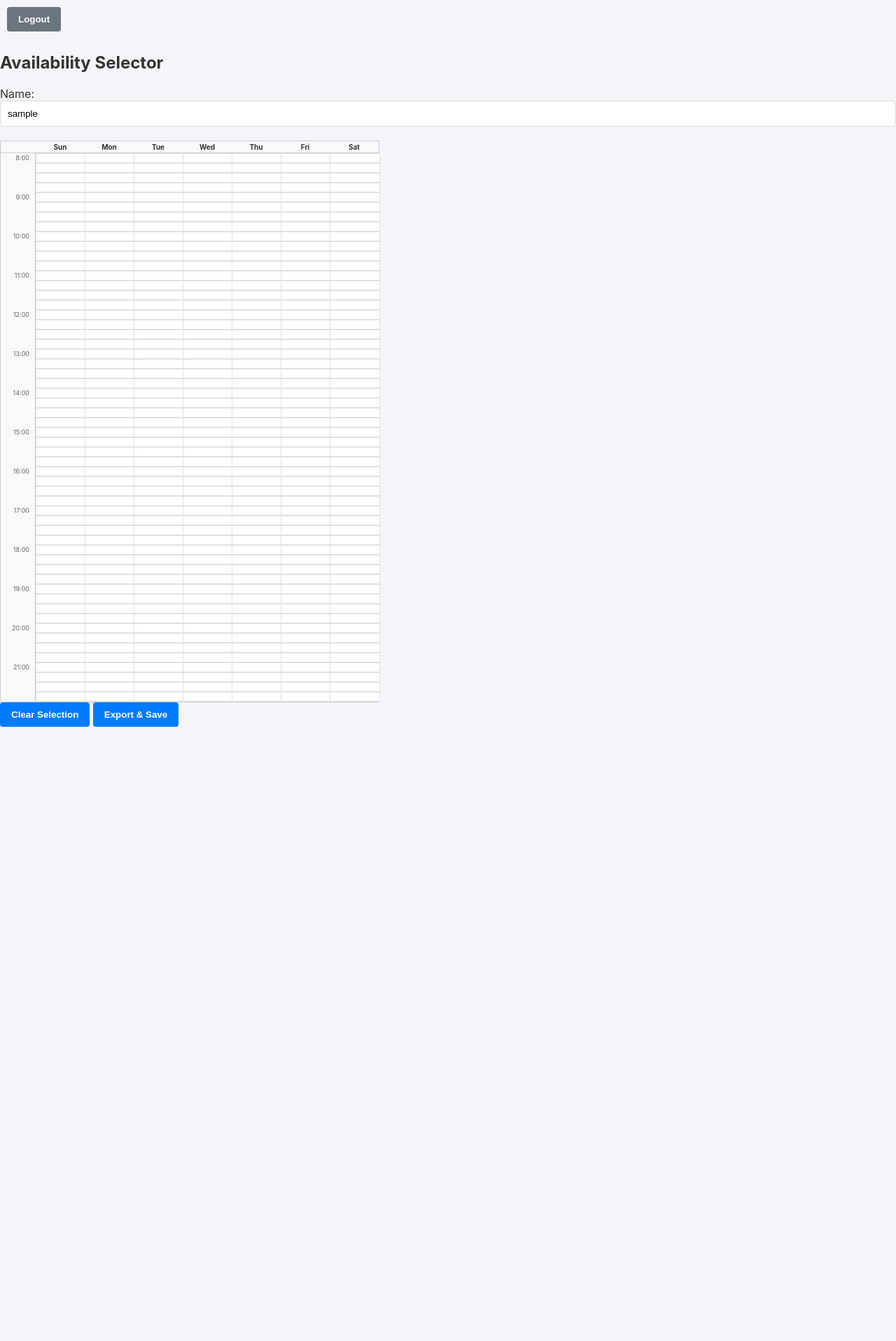
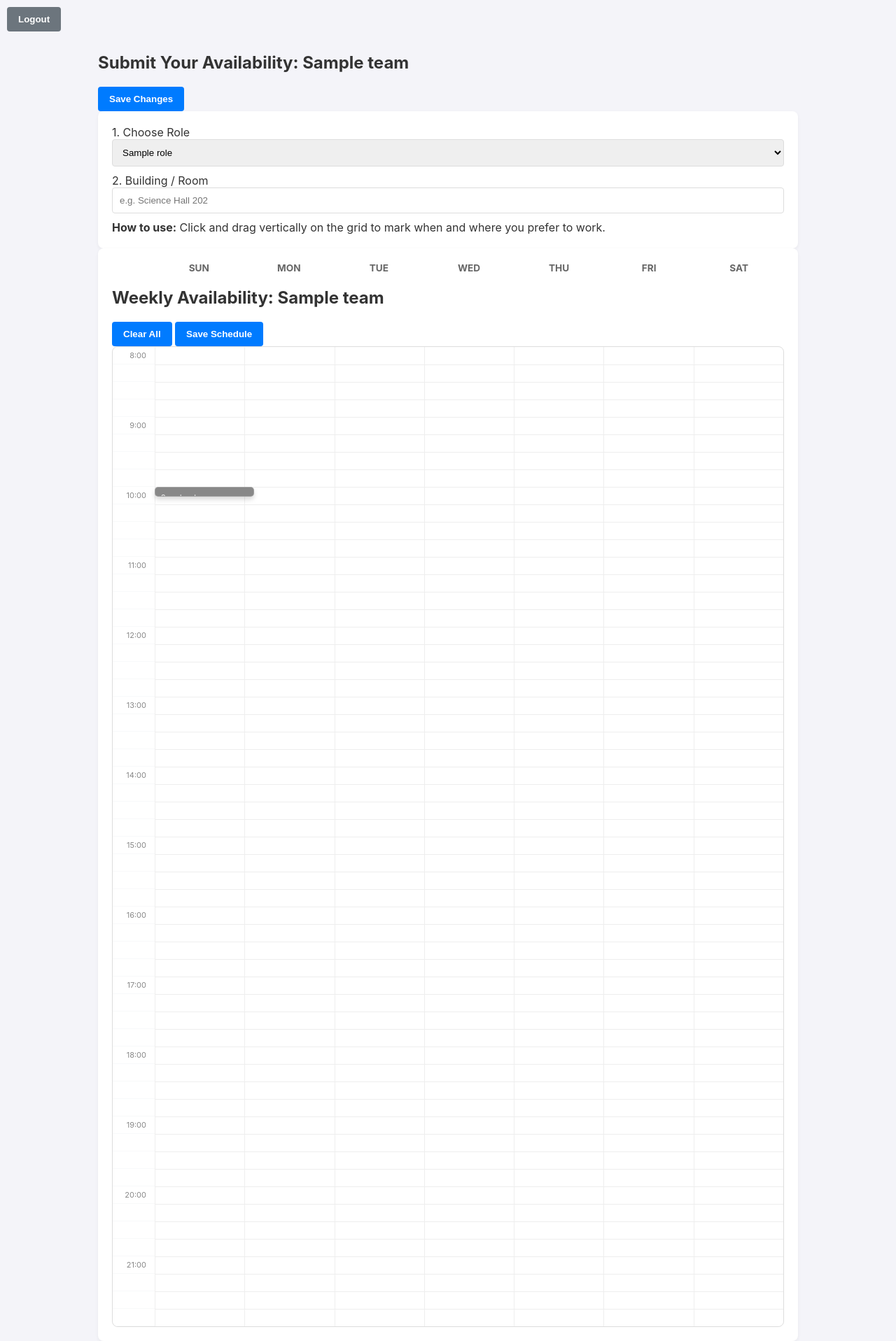
Before and after one commit to nao1000/Capstone-Project, a Django app: page /team/00000000-0000-0000-0000-000000000001/availability/ in a window 1280 px wide. Shown: the whole page at 70% size. Before the commit the page ends 1039 px from the top, so only its background shows below. Run offline with Django 5.2, Linux system fonts and the light colour scheme; a user stored in the database is signed in; tables that the repository leaves empty hold one stand-in row (values such as "Sample post").

Commit message:
worked on availability back/front end

```diff
--- /dev/null
+++ b/scheduler/scheduler/core/static/css/availability.css
@@ -0,0 +1,127 @@
+/* availability.css */
+
+/* 1. MAIN GRID WRAPPER */
+.grid-wrapper {
+    position: relative;
+    background-color: white;
+    border: 1px solid var(--border-color);
+    border-radius: 8px;
+    overflow: hidden; /* Keeps the blocks inside the rounded corners */
+    user-select: none; /* Prevents text highlighting while dragging */
+}
+
+/* 2. BACKGROUND GRID (The Lines) */
+.grid-bg-container {
+    display: grid;
+    /* 60px for time column, then 7 equal columns for days */
+    grid-template-columns: 60px repeat(7, 1fr);
+    /* Each 15-min slot is exactly 25px tall */
+    grid-auto-rows: 25px;
+}
+
+.time-slot-label {
+    grid-column: 1;
+    text-align: right;
+    padding-right: 12px;
+    font-size: 11px;
+    color: #888;
+    border-bottom: 1px solid #f8f9fa;
+    display: flex;
+    align-items: center;
+    justify-content: flex-end;
+}
+
+.grid-cell-bg {
+    border-left: 1px solid #eee;
+    border-bottom: 1px solid #eee;
+    height: 25px;
+    transition: background 0.1s;
+}
+
+.grid-cell-bg:hover {
+    background-color: #fcfcfc;
+}
+
+/* 3. INTERACTION LAYERS */
+
+/* This layer sits on top but lets clicks pass through to the background */
+#blocks-layer {
+    position: absolute;
+    top: 0;
+    left: 60px; /* Must match the 60px time column width */
+    right: 0;
+    bottom: 0;
+    pointer-events: none;
+}
+
+/* The visual blocks created by users */
+.pref-block {
+    position: absolute;
+    pointer-events: auto; /* Re-enable clicks so we can delete them */
+    border-radius: 5px;
+    padding: 6px;
+    font-size: 11px;
+    color: white;
+    box-shadow: 0 4px 6px rgba(0,0,0,0.15);
+    cursor: pointer;
+    overflow: hidden;
+    display: flex;
+    flex-direction: column;
+    z-index: 10;
+    border: 1px solid rgba(255,255,255,0.2);
+}
+
+.pref-block:hover {
+    filter: brightness(1.1);
+    z-index: 20;
+}
+
+.pref-block .delete-btn {
+    position: absolute;
+    top: 2px;
+    right: 5px;
+    background: none;
+    border: none;
+    color: white;
+    font-weight: bold;
+    font-size: 16px;
+    line-height: 1;
+    cursor: pointer;
+    opacity: 0.7;
+}
+
+.pref-block .delete-btn:hover {
+    opacity: 1;
+}
+
+/* 4. THE GHOST BOX (While Dragging) */
+.drawing-overlay {
+    position: absolute;
+    background: rgba(0, 123, 255, 0.2);
+    border: 2px dashed var(--primary-color);
+    pointer-events: none;
+    z-index: 1000;
+}
+
+/* 5. TOOLBAR STYLING */
+.pref-toolbar {
+    background: #ffffff;
+    padding: 15px;
+    border-radius: 8px;
+    border: 1px solid var(--border-color);
+    display: flex;
+    gap: 20px;
+    align-items: flex-end;
+}
+
+.toolbar-group {
+    display: flex;
+    flex-direction: column;
+    gap: 5px;
+}
+
+.toolbar-group label {
+    font-size: 12px;
+    font-weight: bold;
+    color: #666;
+}
--- a/scheduler/scheduler/core/static/js/availability.js
+++ b/scheduler/scheduler/core/static/js/availability.js
@@ -1,118 +1,211 @@
-function initAvailabilityGrid(teamId) {
-    const days = ['Sun', 'Mon', 'Tue', 'Wed', 'Thu', 'Fri', 'Sat'];
-    const dayKeys = ['sun', 'mon', 'tues', 'wed', 'thur', 'fri', 'sat'];
-    const startHour = 8;
-    const endHour = 22;
-    const stepMinutes = 15;
+// availability-logic.js
 
-    const gridEl = document.getElementById('grid');
-    const cells = [];
+let isDrawing = false;
+let startY = 0;
+let startDayIndex = 0;
+const DAYS = ['sun', 'mon', 'tues', 'wed', 'thur', 'fri', 'sat'];
 
-    // --- 1. Build the Grid ---
-    function div(className, text) {
-        const el = document.createElement('div');
-        el.className = className;
-        el.textContent = text;
-        return el;
-    }
+document.addEventListener('DOMContentLoaded', () => {
+    initBackgroundGrid();
+    setupDrawingListeners();
+    loadExistingData(); // NEW: Loads the baked JSON data
+});
 
-    gridEl.innerHTML = ''; // Clear any existing content
-    gridEl.appendChild(div('header', '')); // Top-left empty corner
-    days.forEach(d => gridEl.appendChild(div('header', d)));
-
-    for (let t = startHour * 60; t < endHour * 60; t += stepMinutes) {
-        const label = t % 60 === 0 ? `${Math.floor(t / 60)}:00` : '';
-        gridEl.appendChild(div('time', label));
-
-        for (let day = 0; day < 7; day++) {
-            const cell = div('cell', '');
-            cell.dataset.day = String(day);
-            cell.dataset.minutes = t;
-            gridEl.appendChild(cell);
-            cells.push(cell);
+function initBackgroundGrid() {
+    const bg = document.getElementById('gridBackground');
+    if (!bg) return;
+    bg.innerHTML = '';
+    for (let hour = window.START_HOUR; hour < window.END_HOUR; hour++) {
+        for (let quarter = 0; quarter < 60; quarter += 15) {
+            const label = document.createElement('div');
+            label.className = 'time-slot-label';
+            label.textContent = quarter === 0 ? `${hour}:00` : '';
+            bg.appendChild(label);
+            for (let d = 0; d < 7; d++) {
+                const cell = document.createElement('div');
+                cell.className = 'grid-cell-bg';
+                cell.dataset.day = d;
+                bg.appendChild(cell);
+            }
         }
     }
+}
 
-    // --- 2. Drag & Selection Logic ---
-    let isMouseDown = false;
-    let dragMode = null;
+function loadExistingData() {
+    if (!window.SAVED_AVAILABILITY) return;
 
-    gridEl.addEventListener('mousedown', e => {
-        const cell = e.target.closest('.cell');
+    const dayMap = { 'sun': 0, 'mon': 1, 'tues': 2, 'wed': 3, 'thur': 4, 'fri': 5, 'sat': 6 };
+
+    window.SAVED_AVAILABILITY.forEach(avail => {
+        const dayIdx = dayMap[avail.day];
+
+        // Calculate Y position
+        const [sH, sM] = avail.start.split(':').map(Number);
+        const [eH, eM] = avail.end.split(':').map(Number);
+
+        const topPx = ((sH - window.START_HOUR) * 60 + sM) / 15 * 25;
+        const bottomPx = ((eH - window.START_HOUR) * 60 + eM) / 15 * 25;
+
+        renderBlockOnGrid({
+            dayIndex: dayIdx,
+            top: topPx,
+            height: bottomPx - topPx,
+            roleIds: avail.roleIds,
+            roleNames: avail.roleNames,
+            building: avail.building,
+            color: avail.color
+        });
+    });
+}
+
+function setupDrawingListeners() {
+    const wrapper = document.getElementById('gridWrapper');
+    const overlay = document.getElementById('drawingOverlay');
+
+    wrapper.onmousedown = (e) => {
+        const cell = e.target.closest('.grid-cell-bg');
         if (!cell) return;
-        isMouseDown = true;
-        dragMode = cell.classList.contains('selected') ? 'deselect' : 'select';
-        cell.classList.toggle('selected', dragMode === 'select');
-        e.preventDefault();
+        isDrawing = true;
+        const rect = wrapper.getBoundingClientRect();
+        startDayIndex = parseInt(cell.dataset.day);
+        startY = e.clientY - rect.top;
+        overlay.classList.remove('d-none');
+    };
+
+    window.onmousemove = (e) => {
+        if (!isDrawing) return;
+        const rect = wrapper.getBoundingClientRect();
+        const currentY = e.clientY - rect.top;
+        const top = Math.min(startY, currentY);
+        const height = Math.abs(currentY - startY);
+        const colWidth = (wrapper.offsetWidth - 60) / 7;
+
+        overlay.style.top = top + 'px';
+        overlay.style.height = height + 'px';
+        overlay.style.left = (60 + (startDayIndex * colWidth)) + 'px';
+        overlay.style.width = colWidth + 'px';
+    };
+
+    window.onmouseup = (e) => {
+        if (!isDrawing) return;
+        isDrawing = false;
+        document.getElementById('drawingOverlay').classList.add('d-none');
+        const rect = wrapper.getBoundingClientRect();
+        finalizeDrawing(startY, e.clientY - rect.top);
+    };
+}
+
+function finalizeDrawing(y1, y2) {
+    const top = Math.floor(Math.min(y1, y2) / 25) * 25;
+    const bottom = Math.ceil(Math.max(y1, y2) / 25) * 25;
+    if (bottom - top < 25) return;
+
+    const checked = document.querySelectorAll('.role-checkbox:checked');
+    const roleIds = Array.from(checked).map(cb => cb.value);
+    const roleNames = Array.from(checked).map(cb => cb.dataset.name).join(', ');
+
+    if (roleIds.length === 0) return alert("Select at least one role!");
+
+    renderBlockOnGrid({
+        dayIndex: startDayIndex,
+        top: top,
+        height: bottom - top,
+        roleIds: roleIds,
+        roleNames: roleNames,
+        building: document.getElementById('prefBuilding').value || "Any",
+        color: checked[0].dataset.color
+    });
+}
+
+function renderBlockOnGrid(data) {
+    const layer = document.getElementById('blocks-layer');
+    const block = document.createElement('div');
+    block.className = 'pref-block';
+
+    block.dataset.roleIds = JSON.stringify(data.roleIds);
+    block.dataset.building = data.building;
+
+    block.style.top = data.top + 'px';
+    block.style.height = data.height + 'px';
+    block.style.left = (data.dayIndex * (100/7)) + '%';
+    block.style.width = (100/7) + '%';
+    block.style.backgroundColor = data.color;
+
+    block.innerHTML = `
+        <button class="delete-btn" onclick="this.parentElement.remove()">×</button>
+        <div style="padding: 2px;">
+            <div class="fw-bold" style="font-size: 10px;">${data.roleNames}</div>
+            <div style="font-size: 9px;">${data.building}</div>
+        </div>
+    `;
+    layer.appendChild(block);
+}
+
+// ... saveAllPreferences() and getCookie() functions go here ...
+
+/**
+ * Collects all blocks and POSTs them to Django
+ */
+async function saveAllPreferences() {
+    const blocks = document.querySelectorAll('.pref-block');
+    const preferences = [];
+
+    blocks.forEach(block => {
+        // 1. Calculate Start/End Time based on pixels
+        const topPx = parseInt(block.style.top);
+        const heightPx = parseInt(block.style.height);
+
+        // Convert pixels back to total minutes from midnight
+        const startTotalMinutes = (topPx / 25) * 15 + (window.START_HOUR * 60);
+        const endTotalMinutes = startTotalMinutes + (heightPx / 25) * 15;
+
+        const formatTime = (mins) => {
+            const h = Math.floor(mins / 60).toString().padStart(2, '0');
+            const m = (mins % 60).toString().padStart(2, '0');
+            return `${h}:${m}`;
+        };
+
+        // 2. Determine Day based on left percentage
+        const dayIndex = Math.round(parseFloat(block.style.left) / (100 / 7));
+
+        preferences.push({
+            day: DAYS[dayIndex],
+            start_time: formatTime(startTotalMinutes),
+            end_time: formatTime(endTotalMinutes),
+            role_ids: JSON.parse(block.dataset.roleIds), // Multiple roles!
+            building: block.dataset.building
+        });
     });
 
-    gridEl.addEventListener('mouseover', e => {
-        if (!isMouseDown) return;
-        const cell = e.target.closest('.cell');
-        if (cell) cell.classList.toggle('selected', dragMode === 'select');
+    // 3. Send to Django
+    const response = await fetch(`/api/team/${window.TEAM_ID}/save-availability/`, {
+        method: 'POST',
+        headers: {
+            'Content-Type': 'application/json',
+            'X-CSRFToken': getCookie('csrftoken') // Ensure this helper exists
+        },
+        body: JSON.stringify({ preferences: preferences })
     });
 
-    window.addEventListener('mouseup', () => isMouseDown = false);
-    // --- 3. Export & Save Logic ---
-    const exportButton = document.getElementById('exportBtn');
-    console.log("hello1")
-    if (exportButton) {
-        console.log("hello2")
-        exportButton.onclick = function() {
-        console.log("Exporting data for team:", teamId);
-        const unavailable = {};
-        dayKeys.forEach(key => unavailable[key] = []);
+    if (response.ok) {
+        alert("Availability saved successfully!");
+    } else {
+        alert("Failed to save. Check console for errors.");
+    }
+}
 
-        // Group selected cell minutes by day
-        const dayMap = {};
-        cells.forEach(cell => {
-            if (cell.classList.contains('selected')) {
-                const dIdx = cell.dataset.day;
-                const dayName = dayKeys[parseInt(dIdx)];
-                if (!dayMap[dayName]) dayMap[dayName] = [];
-                dayMap[dayName].push(parseInt(cell.dataset.minutes));
-            }
-        });
-
-        // Convert individual 15-min blocks into [start, end] ranges
-        for (const day in dayMap) {
-            const times = dayMap[day].sort((a, b) => a - b);
-            if (times.length === 0) continue;
-
-            let start = times[0];
-            for (let i = 0; i < times.length; i++) {
-                // If next block isn't consecutive, or it's the end of the array
-                if (times[i + 1] !== times[i] + stepMinutes) {
-                    unavailable[day].push([
-                        minutesToTimeStr(start),
-                        minutesToTimeStr(times[i] + stepMinutes)
-                    ]);
-                    start = times[i + 1];
-                }
+// Helper to get CSRF Token
+function getCookie(name) {
+    let cookieValue = null;
+    if (document.cookie && document.cookie !== '') {
+        const cookies = document.cookie.split(';');
+        for (let i = 0; i < cookies.length; i++) {
+            const cookie = cookies[i].trim();
+            if (cookie.substring(0, name.length + 1) === (name + '=')) {
+                cookieValue = decodeURIComponent(cookie.substring(name.length + 1));
+                break;
             }
         }
-
-        const finalObj = {
-            unavailable: unavailable,
-            preferences: []
-        };
-
-        // Send to Django
-        fetch(`/api/team/${teamId}/availability/`, {
-            method: 'POST',
-            headers: {
-                'Content-Type': 'application/json',
-                'X-CSRFToken': getCookie('csrftoken')
-            },
-            body: JSON.stringify(finalObj)
-        })
-        .then(res => {
-            if (!res.ok) throw new Error("Network response was not ok");
-            return res.json();
-        })
-        .then(data => alert("Availability saved successfully!"))
-        .catch(err => {
-            console.error(err);
-            alert("Error saving: Check browser console.");
-        });
-    }}}
+    }
+    return cookieValue;
+}
--- a/scheduler/scheduler/core/templates/core/availability.html
+++ b/scheduler/scheduler/core/templates/core/availability.html
@@ -2,33 +2,80 @@
 {% load static %}
 
 {% block extra_css %}
-    <link rel="stylesheet" href="{% static 'css/scheduler.css' %}">
+<link rel="stylesheet" href="{% static 'css/availability.css' %}">
 {% endblock %}
 
 {% block content %}
-    <h2>Availability Selector</h2>
-
-    <div style="margin-bottom: 10px;">
-        <label>Name: <input type="text" id="userName" value="{{ request.user.username }}" /></label>
+<div class="container mt-4">
+    <div class="d-flex justify-content-between align-items-center mb-4">
+        <h2>Submit Your Availability: {{ team.name }}</h2>
+        <button class="btn btn-success px-4" onclick="saveAllPreferences()">Save Changes</button>
     </div>
 
-    <div id="grid" class="grid"></div>
-
-    <div class="controls">
-        <button id="clearBtn" class="btn-secondary">Clear Selection</button>
-        <button id="exportBtn" class="btn-primary">Export & Save</button>
+    <div class="card mb-4 border-0 shadow-sm">
+        <div class="card-body bg-light rounded d-flex flex-wrap gap-4 align-items-end">
+            <div style="min-width: 200px;">
+                <label class="form-label fw-bold small text-uppercase">1. Choose Role</label>
+                <select id="prefRole" class="form-select">
+                    {% for role in team.roles.all %}
+                        <option value="{{ role.id }}" data-color="{{ role.color }}">{{ role.name }}</option>
+                    {% empty %}
+                        <option disabled>No roles created by supervisor</option>
+                    {% endfor %}
+                </select>
+            </div>
+            <div style="min-width: 250px;">
+                <label class="form-label fw-bold small text-uppercase">2. Building / Room</label>
+                <input type="text" id="prefBuilding" class="form-control" placeholder="e.g. Science Hall 202">
+            </div>
+            <div class="flex-grow-1 text-muted small pb-2">
+                <i class="bi bi-info-lg text-primary"></i>
+                <strong>How to use:</strong> Click and drag vertically on the grid to mark when and where you prefer to work.
+            </div>
+        </div>
     </div>
 
-    <textarea id="out" class="hidden" placeholder="JSON output..."></textarea>
+    <div class="card shadow-sm">
+        <div class="card-header bg-white border-0 py-2"
+            style="display: grid; grid-template-columns: 60px repeat(7, 1fr); text-align: center; font-weight: bold; color: #666; font-size: 0.85rem;">
+            <div></div> <div>SUN</div>
+            <div>MON</div>
+            <div>TUE</div>
+            <div>WED</div>
+            <div>THU</div>
+            <div>FRI</div>
+            <div>SAT</div>
+        </div>
+
+    <div class="d-flex justify-content-between align-items-center mb-3">
+        <h2>Weekly Availability: {{ team.name }}</h2>
+        <div class="d-flex gap-2">
+            <button class="btn btn-outline-danger" onclick="clearGrid()">Clear All</button>
+            <button class="btn btn-success px-4" onclick="saveAllPreferences()">Save Schedule</button>
+        </div>
+    </div>
+
+        <div class="grid-wrapper" id="gridWrapper">
+            <div id="gridBackground" class="grid-bg-container"></div>
+            <div id="blocks-layer"></div>
+            <div id="drawingOverlay" class="drawing-overlay d-none"></div>
+        </div>
+    </div>
+</div>
+
+{{ existing_availabilities_json|json_script:"availability-data" }}
+
+<script>
+    // 2. Simple Configuration
+    window.TEAM_ID = "{{ team.id }}";
+    window.START_HOUR = 8;
+    window.END_HOUR = 22;
+    window.SLOT_HEIGHT = 25;
+
+    // 3. The Data Bridge (No loops, no syntax errors)
+    const dataElement = document.getElementById('availability-data');
+    window.SAVED_AVAILABILITY = JSON.parse(dataElement.textContent);
+</script>
+
+<script src="{% static 'js/availability.js' %}"></script>
 {% endblock %}
-
-{% block extra_js %}
-    <script src="{% static 'js/app.js' %}"></script>
-    <script src="{% static 'js/availability.js' %}"></script>
-    <script>
-        document.addEventListener('DOMContentLoaded', () => {
-            // We pass the team ID from Django to your JS file here
-            initAvailabilityGrid("{{ team.id }}");
-        });
-    </script>
-{% endblock %}
--- a/scheduler/scheduler/core/views.py
+++ b/scheduler/scheduler/core/views.py
@@ -92,54 +92,68 @@ def join_team(request):
 
 # --- 1. WORKER SIDE (Updated for Teams) ---
 
+@login_required
 @never_cache
-@login_required
 def availability_view(request, team_id):
-    """
-    Renders the availability grid for a SPECIFIC team.
-    """
     team = get_object_or_404(Team, id=team_id)
 
-    # Security: Ensure user is actually in this team
-    if request.user not in team.members.all():
-        return HttpResponseForbidden("You are not a member of this team.")
+    # Fetch data
+    availabilities = AvailabilityRange.objects.filter(
+        user=request.user,
+        team=team
+    ).prefetch_related('preferred_roles')
 
-    return render(request, "core/availability.html", {"team": team})
+    # Create a list of dictionaries manually to match exactly what your JS expects
+    avail_list = []
+    for a in availabilities:
+        avail_list.append({
+            "day": a.day,
+            "start": a.start_time.strftime('%H:%M'),
+            "end": a.end_time.strftime('%H:%M'),
+            "building": a.building,
+            "roleIds": [str(r.id) for r in a.preferred_roles.all()],
+            "roleNames": ", ".join([r.name for r in a.preferred_roles.all()]),
+            "color": a.preferred_roles.first().color if a.preferred_roles.exists() else "#007bff"
+        })
 
+    context = {
+        "team": team,
+        "existing_availabilities_json": avail_list # This is the list for the json_script
+    }
+    return render(request, "core/availability.html", context)
+
+
+# views.py
 @login_required
-@require_http_methods(["POST"])
 def save_availability(request, team_id):
-    try:
-        data = json.loads(request.body.decode("utf-8"))
-    except json.JSONDecodeError:
-        return HttpResponseBadRequest("Invalid JSON")
+    if request.method == "POST":
+        import json
+        data = json.loads(request.body)
+        preferences = data.get('preferences', [])
 
-    team = get_object_or_404(Team, id=team_id)
+        # 1. Clean up existing records for this user/team to prevent duplicates
+        AvailabilityRange.objects.filter(user=request.user, team_id=team_id).delete()
 
-    # Security Check
-    if request.user not in team.members.all():
-        return HttpResponseForbidden("Not a member")
+        # 2. Save new blocks
+        for pref in preferences:
+            # Create the base record
+            range_obj = AvailabilityRange.objects.create(
+                user=request.user,
+                team_id=team_id,
+                day=pref['day'],
+                start_time=pref['start_time'],
+                end_time=pref['end_time'],
+                building=pref['building']
+            )
 
-    unavailable = data.get("unavailable")
+            # 3. Handle the Many-to-Many Roles
+            # 'role_ids' is the list we sent from JS: JSON.parse(block.dataset.roleIds)
+            role_ids = pref.get('role_ids', [])
+            if role_ids:
+                roles = Role.objects.filter(id__in=role_ids)
+                range_obj.preferred_roles.set(roles) # This links the roles
 
-    # DELETE existing ranges ONLY for this team
-    AvailabilityRange.objects.filter(user=request.user, team=team).delete()
-
-    created_count = 0
-    if isinstance(unavailable, dict):
-        for day, ranges in unavailable.items():
-            for r in ranges:
-                if len(r) == 2:
-                    AvailabilityRange.objects.create(
-                        user=request.user,
-                        team=team,
-                        day=day,
-                        start_time=r[0],
-                        end_time=r[1]
-                    )
-                    created_count += 1
-
-    return JsonResponse({"ok": True, "created": created_count})
+        return JsonResponse({"status": "success"})
 
 
 # --- 2. SUPERVISOR SIDE (Updated for Teams) ---
```
Also changed, not shown: scheduler/scheduler/core/models.py (+16 -17 lines), scheduler/scheduler/core/migrations/0001_initial.py, scheduler/scheduler/core/migrations/0002_shift.py (deleted), scheduler/scheduler/core/migrations/0003_team_availabilityrange_team_shift_team.py (deleted), scheduler/scheduler/core/migrations/0004_alter_team_join_code_role_alter_shift_role.py (deleted), scheduler/scheduler/core/migrations/0005_teamroleassignment.py (deleted).
